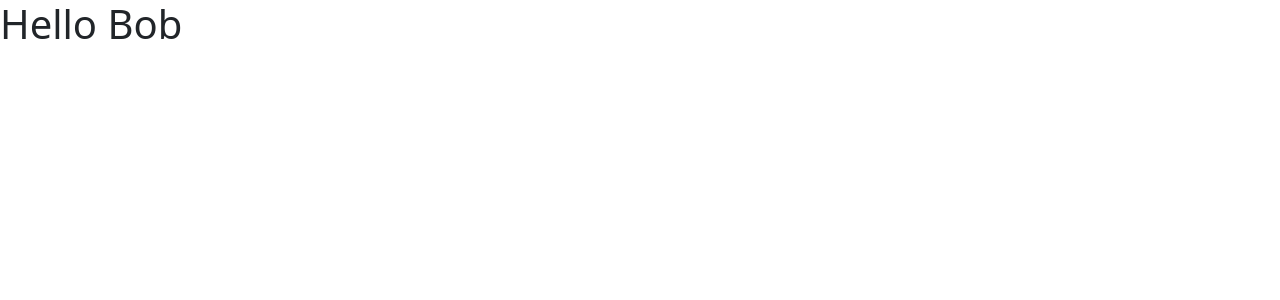
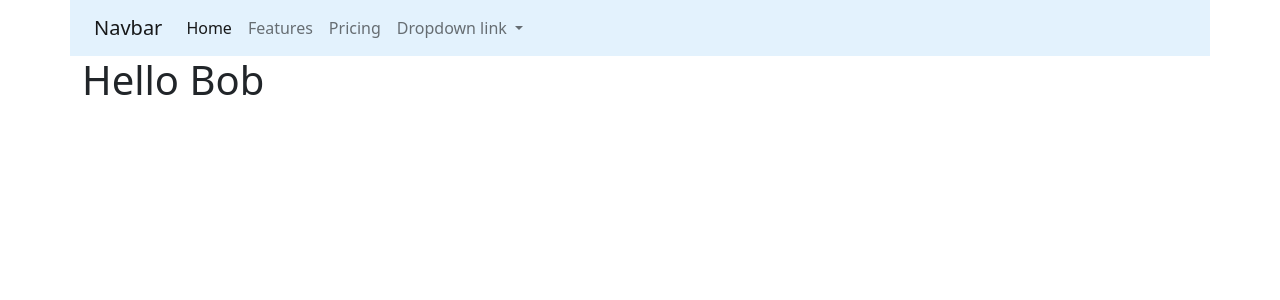
Before and after one commit to mivanov06/find_route, a Django app: page /home in a window 1280 px wide. Shown: the top 300 px of the page. Run offline with Django 3.2, Linux system fonts and the light colour scheme.

Commit message:
add bootstrap

```diff
--- /dev/null
+++ b/templates/base.html
@@ -0,0 +1,49 @@
+<!doctype html>
+<html lang="en">
+  <head>
+    <!-- Required meta tags -->
+    <meta charset="utf-8">
+    <meta name="viewport" content="width=device-width, initial-scale=1">
+
+    <!-- Bootstrap CSS -->
+     <link href="https://cdn.jsdelivr.net/npm/bootstrap@5.0.2/dist/css/bootstrap.min.css" rel="stylesheet" integrity="sha384-EVSTQN3/azprG1Anm3QDgpJLIm9Nao0Yz1ztcQTwFspd3yD65VohhpuuCOmLASjC" crossorigin="anonymous">
+
+    <title>{% block title %}{% endblock %}</title>
+  </head>
+  <body>
+    <nav class="navbar navbar-expand-lg navbar-light container" style="background-color: #e3f2fd;">
+  <div class="container-fluid">
+    <a class="navbar-brand" href="#">Navbar</a>
+    <button class="navbar-toggler" type="button" data-bs-toggle="collapse" data-bs-target="#navbarNavDropdown" aria-controls="navbarNavDropdown" aria-expanded="false" aria-label="Toggle navigation">
+      <span class="navbar-toggler-icon"></span>
+    </button>
+    <div class="collapse navbar-collapse" id="navbarNavDropdown">
+      <ul class="navbar-nav">
+        <li class="nav-item">
+          <a class="nav-link active" aria-current="page" href="#">Home</a>
+        </li>
+        <li class="nav-item">
+          <a class="nav-link" href="#">Features</a>
+        </li>
+        <li class="nav-item">
+          <a class="nav-link" href="#">Pricing</a>
+        </li>
+        <li class="nav-item dropdown">
+          <a class="nav-link dropdown-toggle" href="#" id="navbarDropdownMenuLink" role="button" data-bs-toggle="dropdown" aria-expanded="false">
+            Dropdown link
+          </a>
+          <ul class="dropdown-menu" aria-labelledby="navbarDropdownMenuLink">
+            <li><a class="dropdown-item" href="#">Action</a></li>
+            <li><a class="dropdown-item" href="#">Another action</a></li>
+            <li><a class="dropdown-item" href="#">Something else here</a></li>
+          </ul>
+        </li>
+      </ul>
+    </div>
+  </div>
+</nav>
+      <div class="container">
+        {% block content %}{% endblock %}
+      </div>
+  </body>
+</html>
--- a/templates/home.html
+++ b/templates/home.html
@@ -1,16 +1,7 @@
-<!doctype html>
-<html lang="en">
-  <head>
-    <!-- Required meta tags -->
-    <meta charset="utf-8">
-    <meta name="viewport" content="width=device-width, initial-scale=1">
-
-    <!-- Bootstrap CSS -->
-     <link href="https://cdn.jsdelivr.net/npm/bootstrap@5.0.2/dist/css/bootstrap.min.css" rel="stylesheet" integrity="sha384-EVSTQN3/azprG1Anm3QDgpJLIm9Nao0Yz1ztcQTwFspd3yD65VohhpuuCOmLASjC" crossorigin="anonymous">
-
-    <title>Home</title>
-  </head>
-  <body>
+{% extends 'base.html' %}
+{% block title %}
+    Hello
+{% endblock %}
+{% block content %}
     <h1>Hello {{name}}</h1>
-  </body>
-</html>
+{% endblock %}
```
